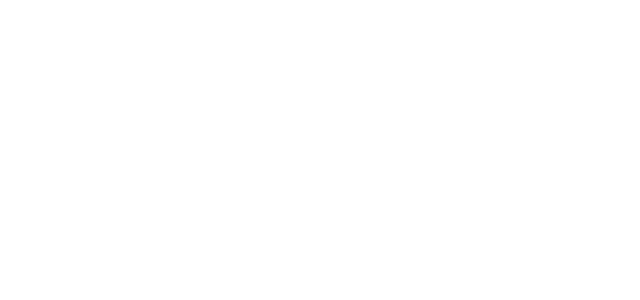
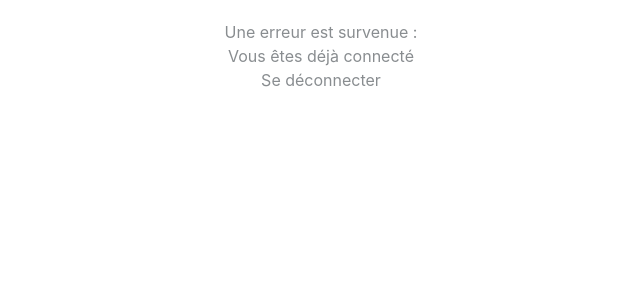
Before and after one commit to BonApp12/BonApp, a React (Create React App) app in the folder packages/frontend/: page /already-logged in a window 1280 px wide. Before the commit this address had no page. Shown: the top 300 px of the page, without its empty margins (319-959 px from the left). Built offline with nearby package versions, Linux system fonts and the light colour scheme.

Commit message:
frontend: adding messagePage to display some error things, need to improve.

```diff
--- a/packages/frontend/src/components/LoginForm/LoginForm.js
+++ b/packages/frontend/src/components/LoginForm/LoginForm.js
@@ -2,17 +2,17 @@
 import Loading from "../../components/Loading/Loading";
 import ErrorAlert from "../../components/Alerts/ErrorAlert";
 import LoginWithCredentials from "../../requests/auth/loginWithCredentials";
+import { Navigate } from "react-router-dom";
 
 
 function LoginForm() {
 
-    const storedJwt = localStorage.getItem('token'); // Récupérer depuis le cookie directement.
+    const storedIsConnected = localStorage.getItem('isConnected'); // Récupérer depuis le cookie directement.
 
     const [loading, setLoading] = useState("");
     const [email, setEmail] = useState("");
     const [password, setPassword] = useState("");
-    const [jwt, setJwt] = useState(storedJwt || null);
-
+    const [isConnected, setIsConnected] = useState(storedIsConnected || null);
     const handleSubmit = (evt) => {
         setLoading('logging');
         const form = {email: email, password: password};
@@ -24,6 +24,8 @@
                     console.log('Login failed.');
                 } else {
                     setLoading('success');
+                    setIsConnected('true');
+                    localStorage.setItem('isConnected', 'true');
                     console.log('Login succeeded!')
                 }
             })
@@ -37,6 +39,7 @@
 
     return (
         <div>
+            {isConnected ? <Navigate to={{pathname: '/already-logged'}} /> : ""}
             <h3>Bienvenue, veuillez vous connecter.</h3>
             <form onSubmit={handleSubmit} className="m-5">
                 <div className="form-control">
--- /dev/null
+++ b/packages/frontend/src/components/MessagePage/MessagePage.js
@@ -0,0 +1,12 @@
+import React from "react";
+
+const MessagePage = ({ errorMessage }) =>
+    (
+        <div>
+            <h3>Une erreur est survenue :</h3>
+            <p>{errorMessage}</p>
+            <a href={"/"}>Se déconnecter</a>
+        </div>
+    )
+
+export default MessagePage;
--- a/packages/frontend/src/index.tsx
+++ b/packages/frontend/src/index.tsx
@@ -7,6 +7,7 @@
 import ProductsList from './components/ProductsList/ProductsList';
 import RestaurantManager from "./components/RestaurantManager/RestaurantManager";
 import LoginForm from "./components/LoginForm/LoginForm";
+import MessagePage from "./components/MessagePage/MessagePage";
 ReactDOM.render(
     <div className="container mt-5">
     <BrowserRouter>
@@ -17,6 +18,7 @@
                     <Route path=":idRestaurant/manage" element={<RestaurantManager />} />
                 </Route>
                 <Route path="login" element={<LoginForm />} />
+                <Route path="/already-logged" element={<MessagePage errorMessage={"Vous êtes déjà connecté"} />} />
             </Route>
         </Routes>
     </BrowserRouter>
```
